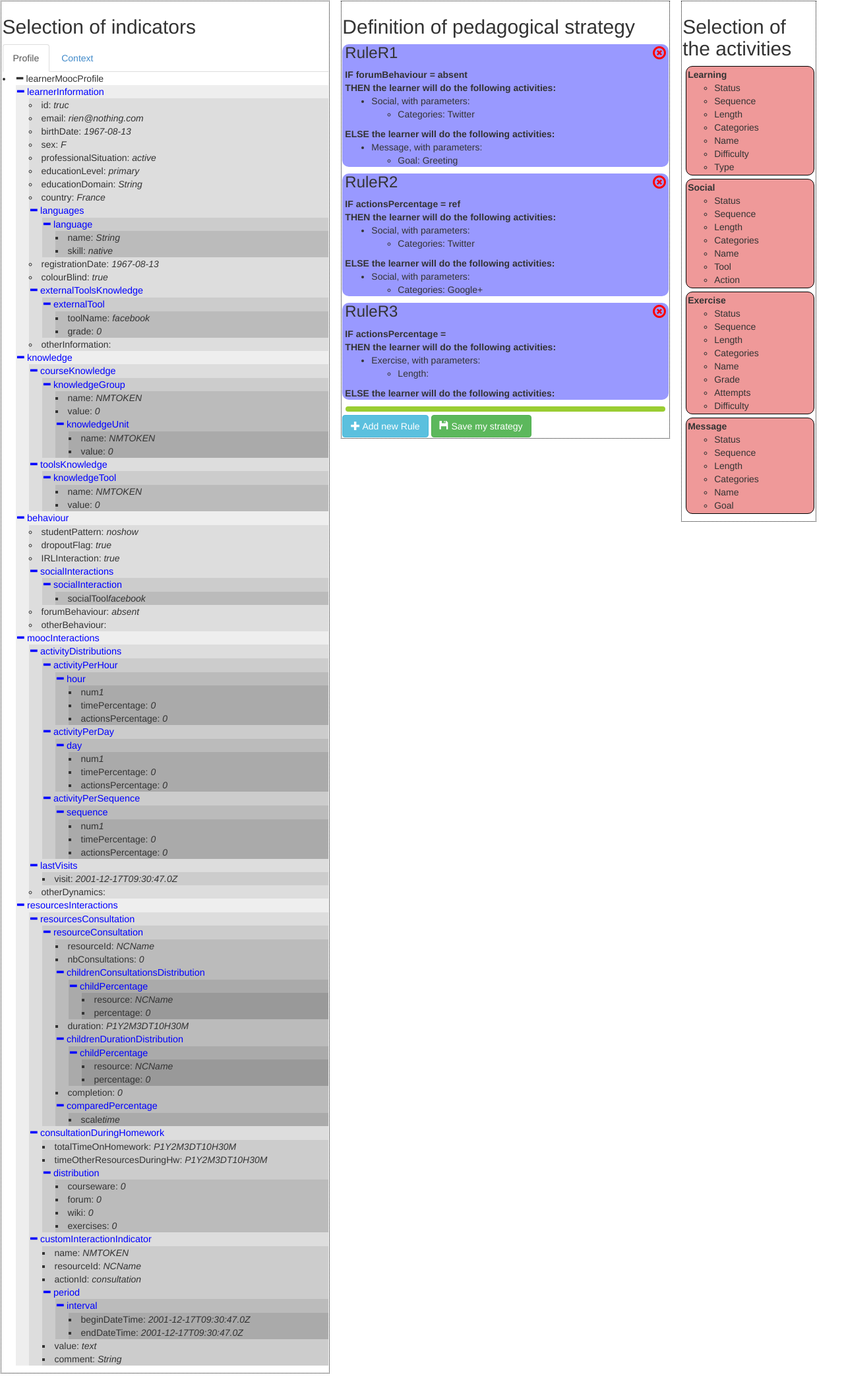
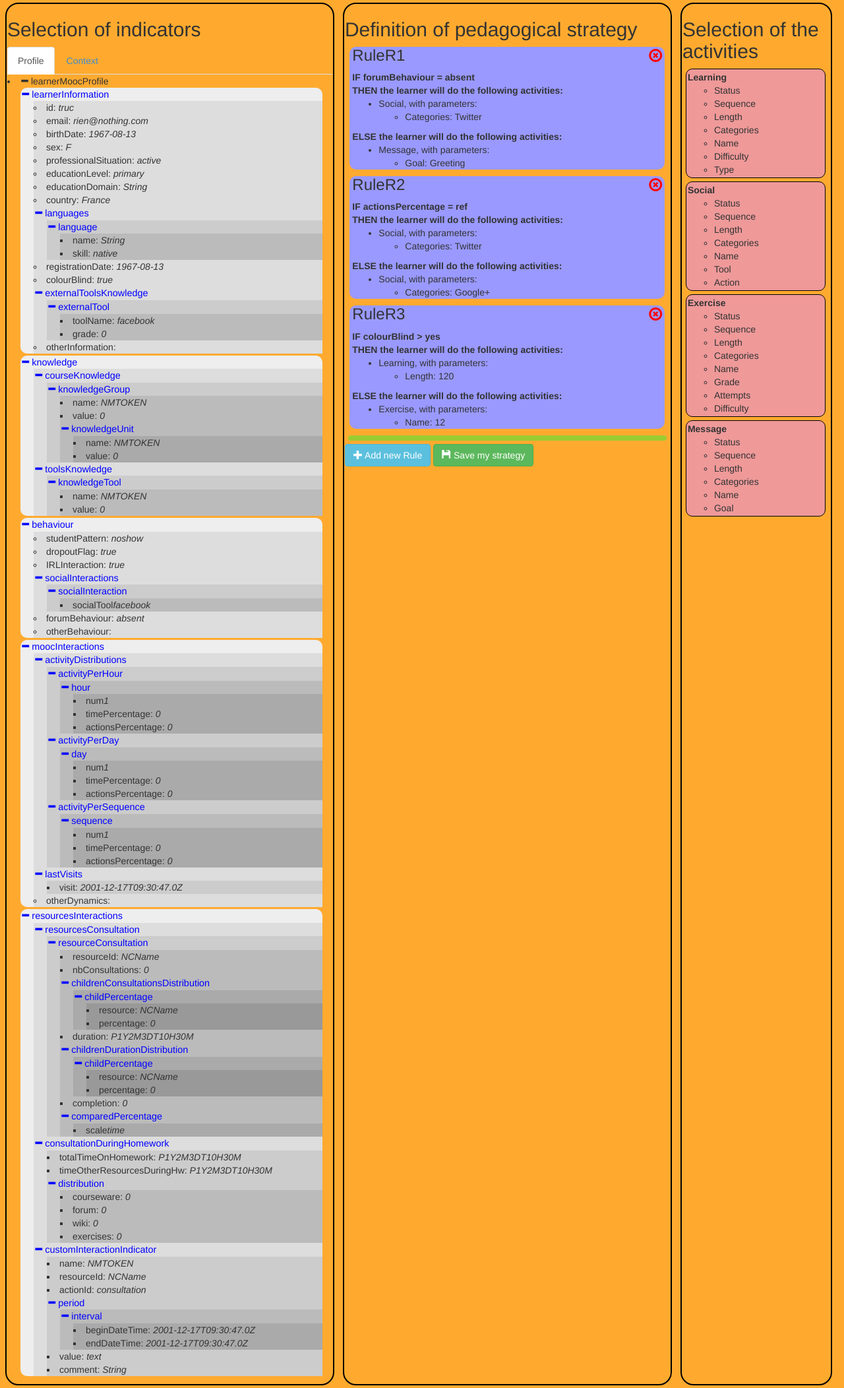
Before and after one commit to fclerc/PersoInterfaces, a PHP site: page / in a window 1280 px wide. Shown: the whole page at 66% size. Run offline with PHP 8.4, Linux system fonts and the light colour scheme.

Commit message:
Changing the scrolling code (now pure css), and improved design

```diff
--- a/RulesInterface.css
+++ b/RulesInterface.css
@@ -1,3 +1,45 @@
+body{
+    overflow: hidden;
+    background-color: #FFAA2F;
+}
+.mains{
+    border : 2px solid black;
+    border-radius: 20px;
+    top:3px;
+    bottom:3px;
+}
+
+#ProfileAndContext{
+    width : 39%;
+    position:absolute;
+    left: 0.5%;
+    overflow-y: scroll;
+}
+
+#ProfileAndContext>div{
+    width:97%;
+}
+
+#ProfileAndContext div > li>ul>li{
+    border-radius: 10px;
+    margin-bottom:3px;
+}
+
+#Rules{
+    width : 39%;
+    position: absolute;
+    left: 40.5%;
+    overflow-y: scroll;
+}
+
+#Activities{
+    width : 18%;
+    position: absolute;
+    left:80.5%;
+    overflow-y: scroll;
+}
+
+
 #Activities .activity{
 	background-color: #EF9999;
     list-style-type: none;
@@ -5,6 +47,7 @@
     border-radius: 10px;
     padding: 2px;
     margin-bottom: 5px;
+    width:97%;
 }
 
 #Activities .activity >span{
@@ -21,25 +64,10 @@
     padding-left:5px;
 }
 
-#ProfileAndContext{
-    width : 39%;
-}
-
-#Rules{
-    width : 39%;
-}
-
-#Activities{
-    width : 16%;
-}
 
 .mains{
-    /*width : 32%;*/
-    float:left;
     padding:0.1%;
     margin:0.1%;
-	margin-right: 1.2%;
-    border : 1px dotted black;
 }
 
 #Rules .then >span, #Rules .else >span, #Rules .ifContainer{
@@ -67,6 +95,8 @@
     border-radius: 10px;
     padding-right: 4px;
     padding-left: 4px;
+    width:97%;
+    margin-left:1.5%;
 }
 
 #Rules #newRuleInstruction{
--- a/foveaContext.xml
+++ b/foveaContext.xml
@@ -4,7 +4,7 @@
 	<sequenceContext id="CTX1">
 		<activitiesContext id="SC1">tutiti</activitiesContext>
 		<numberOfActivities id="CTX2">
-			<min id="SC2">10</min>
+			<min id="SC2">5</min>
 			<max id="SC3">18</max>
 		</numberOfActivities>
 		<activitiesDuration id="CTX3">
--- a/foveaStrategy.xml
+++ b/foveaStrategy.xml
@@ -74,4 +74,4 @@
 			</activities>
 		</else>
 	</rule>
-<rule xmlns="http://www.w3.org/1999/xhtml" id="R3"><if><indicator>LP30</indicator><operator>=</operator><referencevalue/></if><then><activities><activity><typeofactivity>A003</typeofactivity><parameters><parameter><id>P004</id><value/></parameter></parameters></activity></activities></then></rule></strategyRules>
+<rule xmlns="http://www.w3.org/1999/xhtml" id="R3"><if><indicator>LP11</indicator><operator>&gt;</operator><referencevalue>yes</referencevalue></if><then><activities><activity><typeofactivity>A001</typeofactivity><parameters><parameter><id>P004</id><value>120</value></parameter></parameters></activity></activities></then><else><activities><activity><typeofactivity>A003</typeofactivity><parameters><parameter><id>P006</id><value>12</value></parameter></parameters></activity></activities></else></rule></strategyRules>
--- a/index.html
+++ b/index.html
@@ -554,33 +554,7 @@
 
 
 
-						//function used to keep the colons always visible when scrolling
-						function alwaysVisible(elementId){
-							var initialTop = $(elementId).offset().top;
 
-							$(document).scroll(function(){
-								var bottomWindowPosition = $(document).scrollTop() + $(window).height();
-
-								if(bottomWindowPosition < $(document).height()){
-
-									if($(elementId).height() < bottomWindowPosition){
-										if($(elementId).height() > $(window).height()){
-											$(elementId).css('margin-top',initialTop + bottomWindowPosition - $(elementId).height());
-										}
-										else{
-											$(elementId).css('margin-top',initialTop + $(document).scrollTop());
-										}
-
-									}
-									else{
-										$(elementId).css('margin-top',initialTop);
-									}
-								}
-							});
-						}
-						alwaysVisible('#Rules');
-						alwaysVisible('#Activities');
-						alwaysVisible('#ProfileAndContext');
 
 
 					},
```
Also changed, not shown: alwaysVisible.js (added, +28 -0 lines).
